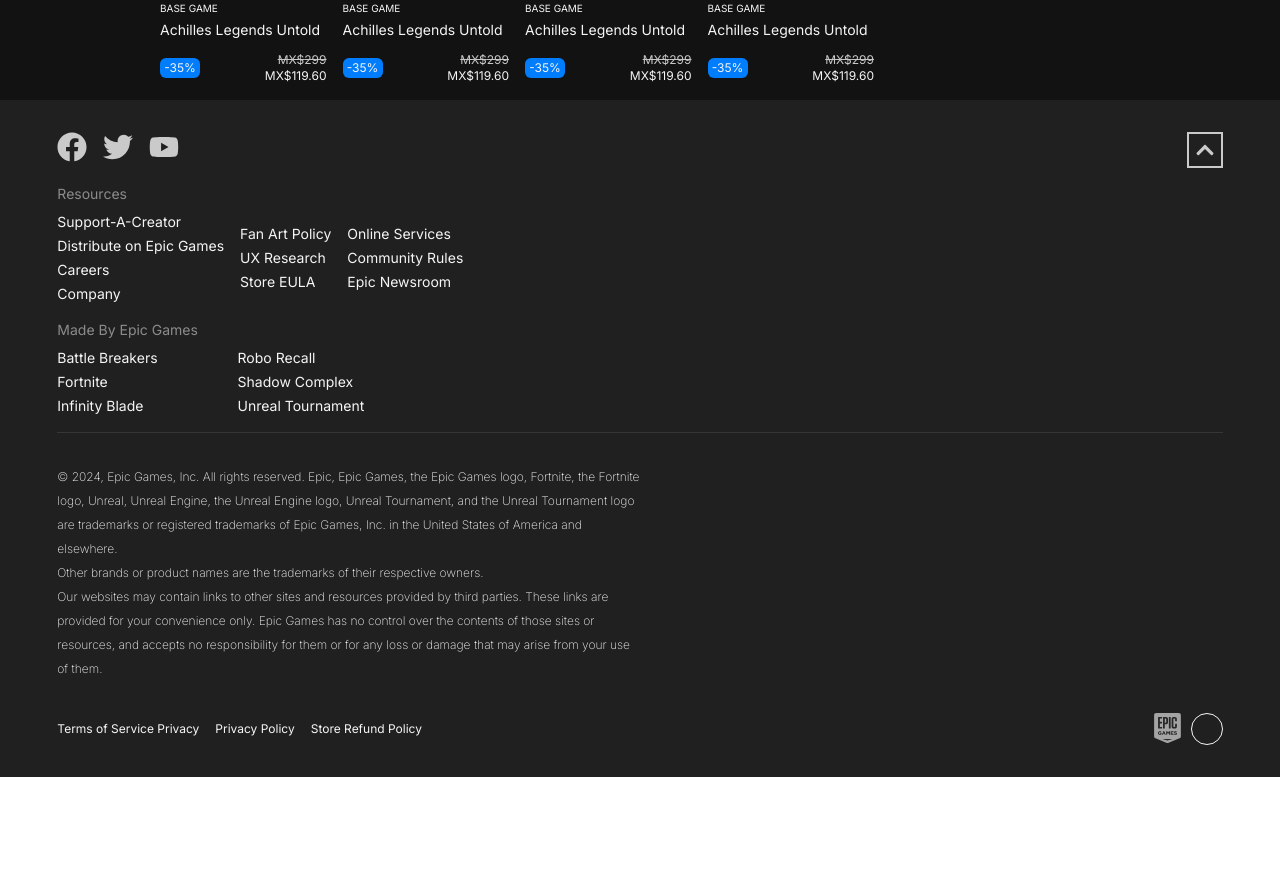
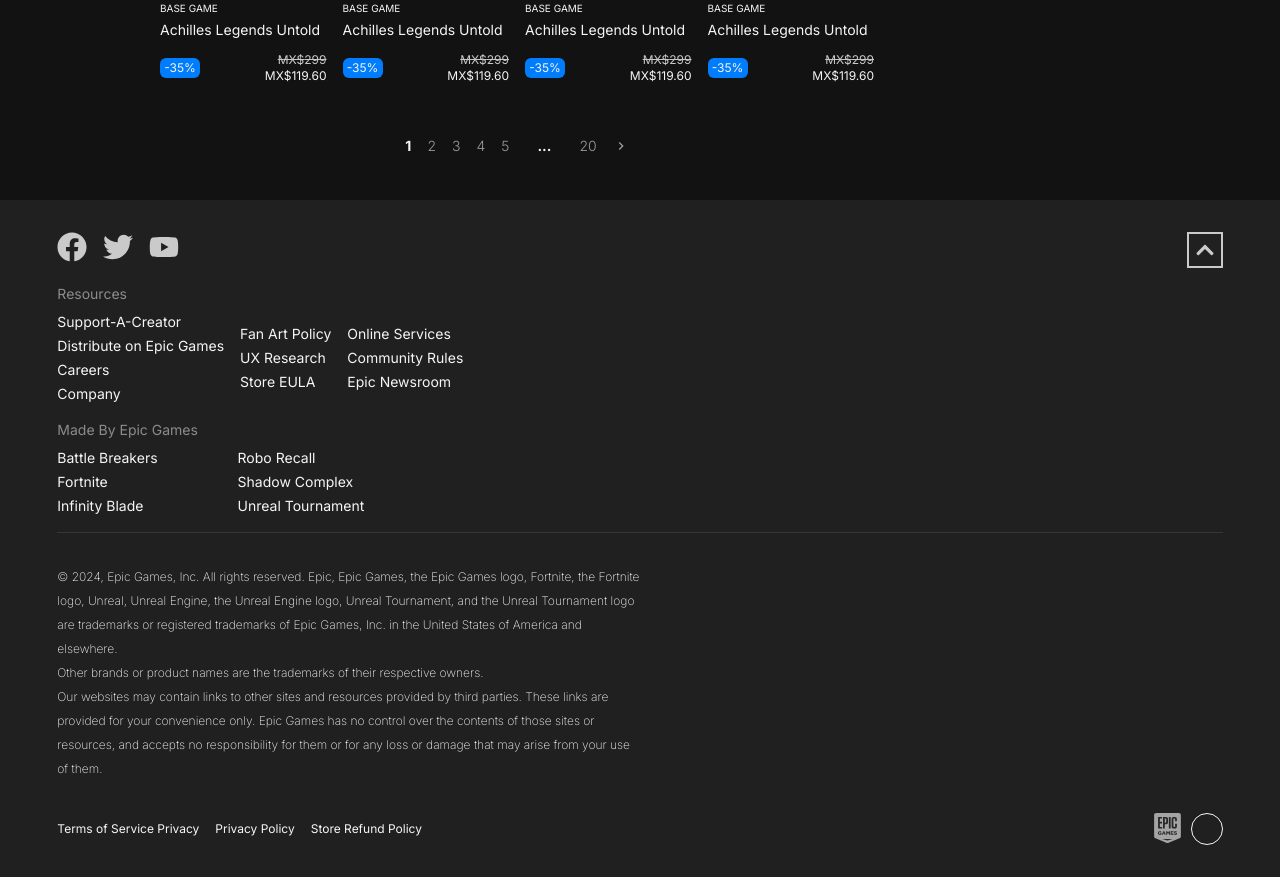
Before and after one commit to jcarlosMariscal/epic-games-clone, a React (Vite) app: page /browse in a window 1280 px wide. Shown: the part 4480-5357 px from the top of the page. Before the commit the page ends 5257 px from the top, so only its background shows below. Built offline with nearby package versions, Linux system fonts and the light colour scheme.

Commit message:
Componente Pagination

```diff
--- /dev/null
+++ b/src/components/pure/Pagination.tsx
@@ -0,0 +1,21 @@
+export const Pagination = () => {
+  return (
+    <div className="flex items-center justify-center gap-4 text-sm font-bold w-full mb-10 mt-[-3rem] lg:mt-10">
+      <a className="">1</a>
+      <a className="pagination-link">2</a>
+      <a className="pagination-link">3</a>
+      <a className="pagination-link">4</a>
+      <a className="pagination-link">5</a>
+      <div className="px-3">...</div>
+      <a className="pagination-link">20</a>
+      <a className="pagination-link">
+        <svg width="1em" height="1em" viewBox="0 0 24 24" className="w-4 h-4">
+          <path
+            d="M8.59 16.59L13.17 12L8.59 7.41L10 6l6 6l-6 6l-1.41-1.41z"
+            fill="currentColor"
+          ></path>
+        </svg>
+      </a>
+    </div>
+  );
+};
--- a/src/pages/BrowsePage.tsx
+++ b/src/pages/BrowsePage.tsx
@@ -4,6 +4,7 @@ import { CarouselContentSmall } from "../components/Carousel/CarouselContentSmal
 import { gameCarousel } from "../data/gameList";
 import { MenuDropdown } from "../components/pure/MenuDropdown";
 import { FiltersComponent } from "../components/pure/FiltersComponent";
+import { Pagination } from "../components/pure/Pagination";
 
 const games = [
   ...gameCarousel,
@@ -66,6 +67,7 @@ export const BrowsePage = () => {
               </div>
             ))}
           </div>
+          <Pagination />
         </div>
         <div className="col-span-3 h-full hidden lg:block">
           <FiltersComponent screen="lg" />
--- a/src/style.css
+++ b/src/style.css
@@ -62,6 +62,12 @@
   .border50-opacity {
     @apply border-b border-epic-gray-50 border-opacity-50;
   }
+  .pagination-link {
+    @apply opacity-60 hover:opacity-100 cursor-pointer font-light;
+  }
+  /* .pagination-active{
+    @apply opacity-60 hover:opacity-100 cursor-pointer
+  } */
 }
 @tailwind utilities;
 .menu-dropdown .icon-dropdown {
```
